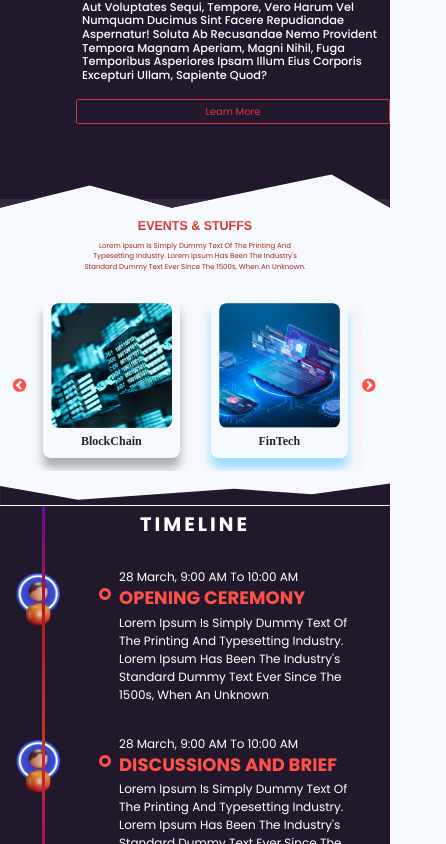
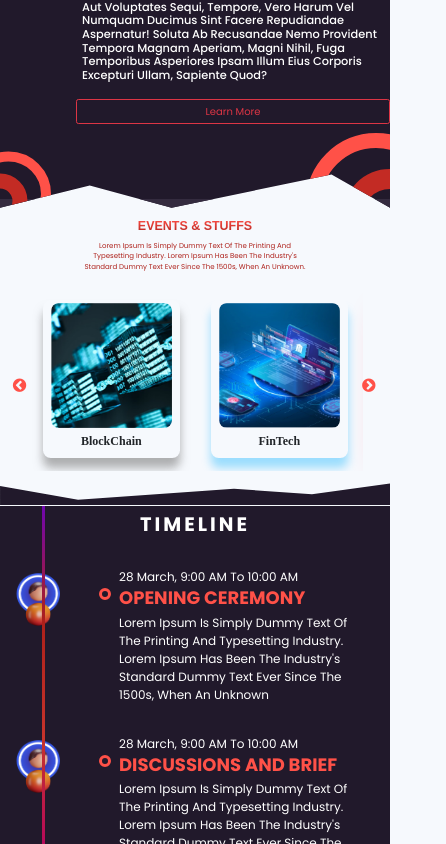
Before and after one commit to kuldp18/btb2022-website, a React (Create React App) app: page / in a window 390 px wide. Shown: the part 1740-2584 px from the top of the page, 446 px wide, since content can reach past the window. Built offline with nearby package versions, Linux system fonts and the light colour scheme; a web font is replaced by a local one.

Commit message:
added circles for the about section

```diff
--- a/src/Components/AboutUs/AboutUs.js
+++ b/src/Components/AboutUs/AboutUs.js
@@ -105,6 +105,16 @@ export const AboutUs = () => {
           <br />
         </div>
       </div>
+      <div className="fancy-red-circles">
+        <div className="circles-left">
+          <div className="fancy-red-circle red-circle-1"></div>
+          <div className="fancy-red-circle red-circle-2"></div>
+        </div>
+        <div className="circles-right">
+          <div className="fancy-red-circle red-circle-3"></div>
+          <div className="fancy-red-circle red-circle-4"></div>
+        </div>
+      </div>
     </div>
   );
 };
--- a/src/Styles/AboutUS.css
+++ b/src/Styles/AboutUS.css
@@ -21,6 +21,66 @@
   background: #342b3f;
 }
 
+.fancy-red-circles {
+  /* border: 3px solid red; */
+  position: absolute;
+  width: 100%;
+  bottom: -5%;
+  z-index: 10;
+  display: flex;
+  flex-direction: row;
+  justify-content: space-between;
+  padding: 10px 0;
+}
+.fancy-red-circles .fancy-red-circle {
+  width: 400px;
+  height: 400px;
+  border-radius: 50%;
+  margin: 1rem 0;
+  z-index: inherit;
+}
+.circles-left,
+.circles-right {
+  position: relative;
+}
+.red-circle-1 {
+  position: absolute;
+  bottom: 0;
+}
+.fancy-red-circle.red-circle-2 {
+  position: absolute;
+  max-width: 307px;
+  max-height: 307px;
+  bottom: 5%;
+  border: 15px solid #ff5148;
+  /* background-color: red; */
+  transform: translate(-60%, 60%);
+}
+
+.fancy-red-circle.red-circle-1 {
+  position: absolute;
+  max-width: 216px;
+  max-height: 216px;
+  border: 20px solid #c32b24;
+  transform: translate(-60%, 60%);
+}
+
+.fancy-red-circle.red-circle-3 {
+  position: absolute;
+  max-width: 505px;
+  max-height: 505px;
+  bottom: 0;
+  border: 20px solid #ff5148;
+  transform: translate(-30%, 55%);
+}
+.fancy-red-circle.red-circle-4 {
+  position: absolute;
+  max-width: 355px;
+  max-height: 355px;
+  border: 25px solid #c32b24;
+  transform: translate(-20%, 55%);
+  bottom: 0;
+}
 @media screen and (max-width: 600px) {
   #about {
     clip-path: polygon(
@@ -37,3 +97,29 @@
     height: 20px;
   }
 }
+@media screen and (max-width: 750px) {
+  .fancy-red-circle.red-circle-1 {
+    width: 55px;
+    height: 55px;
+    border: 15px solid #c32b24;
+    transform: translate(-50%, -30%);
+  }
+  .fancy-red-circle.red-circle-2 {
+    width: 85px;
+    height: 85px;
+    border: 10px solid #ff5148;
+    transform: translate(-40%, -10%);
+  }
+  .fancy-red-circle.red-circle-3 {
+    width: 140px;
+    height: 140px;
+    border: 15px solid #ff5148;
+    transform: translate(-60%, 20%);
+  }
+  .fancy-red-circle.red-circle-4 {
+    width: 95px;
+    height: 95px;
+    border: 20px solid #c32b24;
+    transform: translate(-50%, 20%);
+  }
+}
```
